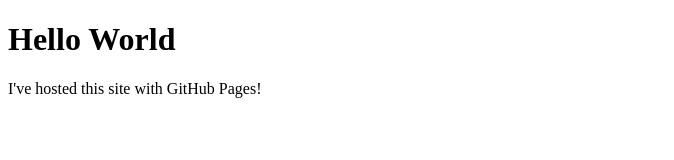
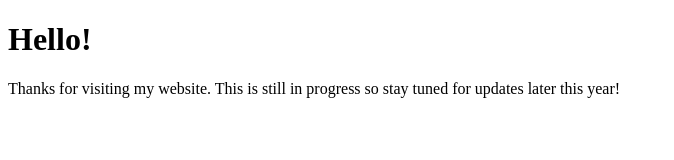
Before and after one commit to kamal-tanwar/kamal-tanwar.github.io, a plain HTML site: page index.html in a window 1280 px wide. Shown: the whole page, without its empty margins (0-674 px from the left). Drawn offline with Linux system fonts and the light colour scheme.

Commit message:
Update index.html

```diff
--- a/index.html
+++ b/index.html
@@ -1,7 +1,7 @@
 <!DOCTYPE html>
 <html>
 <body>
-<h1>Hello World</h1>
-<p>I've hosted this site with GitHub Pages!</p>
+<h1>Hello!</h1>
+<p>Thanks for visiting my website. This is still in progress so stay tuned for updates later this year!</p>
 </body>
 </html>
```
